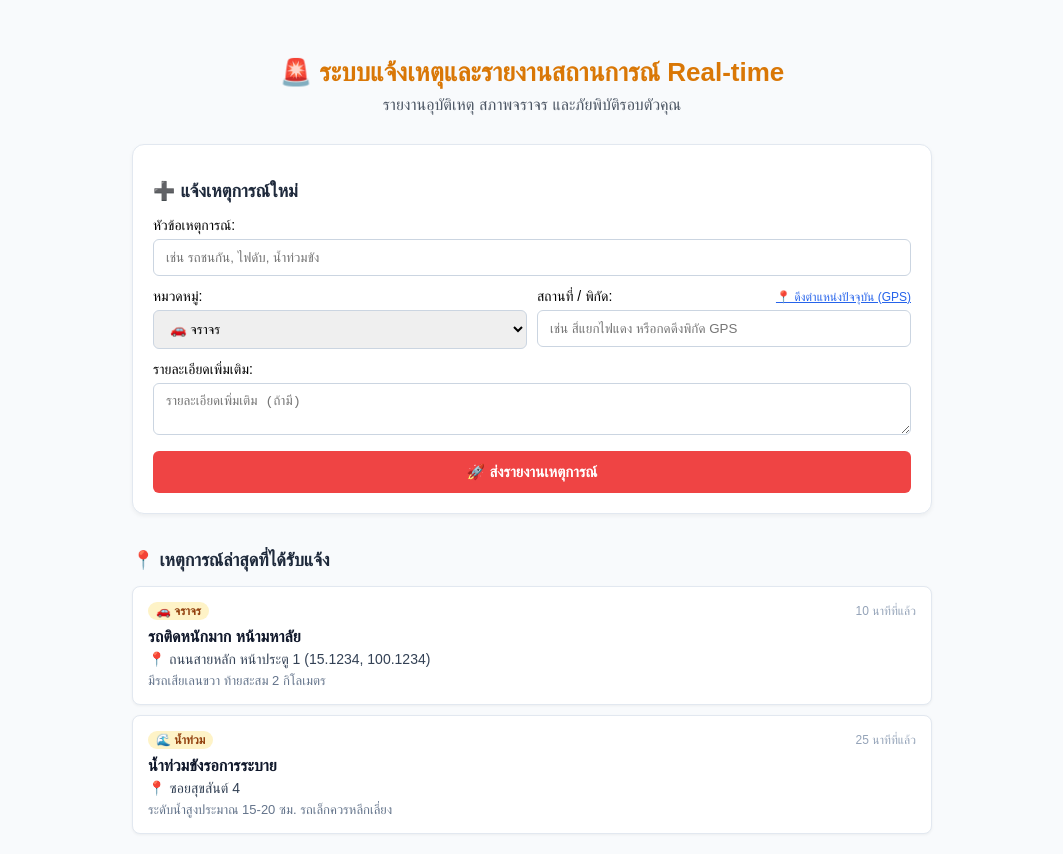
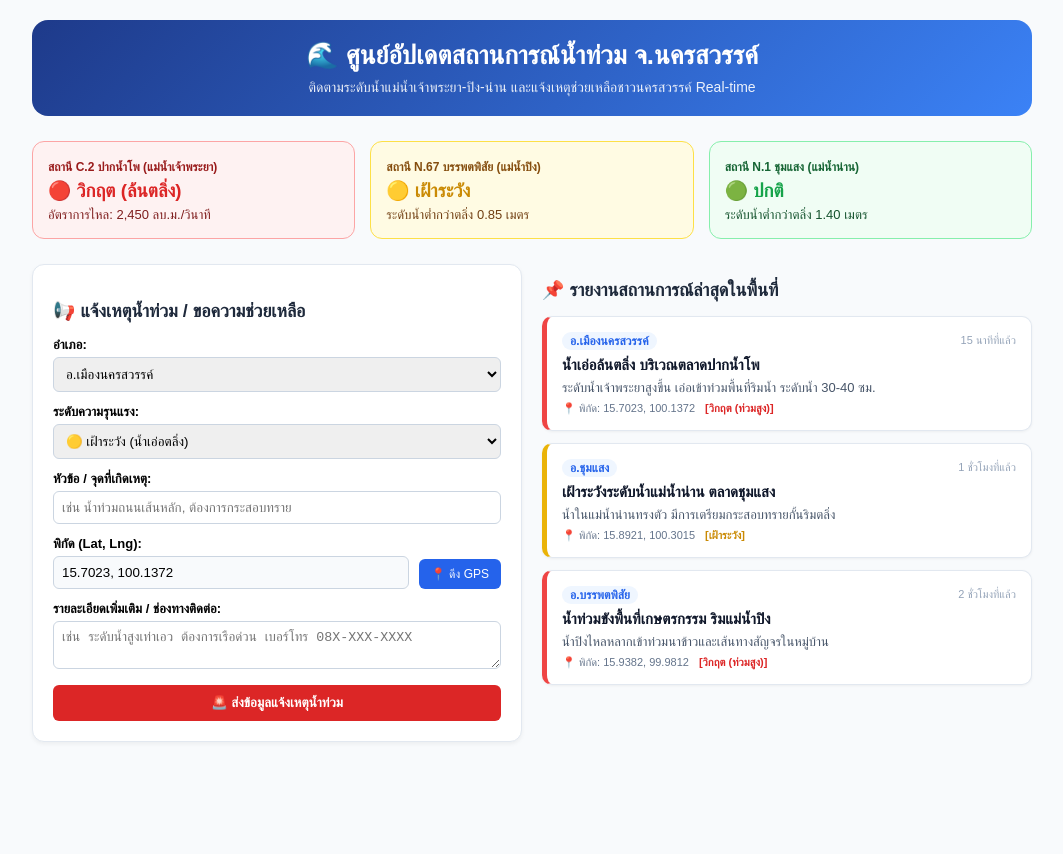
Before and after one commit to s690234303-bot/next-js-ai-lite, a Next.js app: page / in a window 1280 px wide. Shown: the whole page, without its empty margins (108-1171 px from the left). After the commit the page ends 800 px from the top, so only its background shows below. Built offline with nearby package versions, Linux system fonts and the light colour scheme.

Commit message:
ปลี่ยนเป็นเว็บน้ำท่วม นครสวรรค์

```diff
--- a/src/app/page.tsx
+++ b/src/app/page.tsx
@@ -1,57 +1,73 @@
 'use client';
-import { useState } from 'react';
+import { useState, useEffect, useRef } from 'react';
 
-interface Incident {
+interface FloodReport {
   id: number;
   title: string;
-  category: string;
-  location: string;
+  district: string;
+  level: 'วิกฤต (ท่วมสูง)' | 'เฝ้าระวัง' | 'ปกติ';
+  lat: number;
+  lng: number;
   detail: string;
   time: string;
 }
 
-export default function Home() {
-  const [incidents, setIncidents] = useState<Incident[]>([
+export default function NakhonSawanFloodApp() {
+  // ข้อมูลจำลองจุดน้ำท่วม/เฝ้าระวังในจังหวัดนครสวรรค์
+  const [reports, setReports] = useState<FloodReport[]>([
     {
       id: 1,
-      title: 'รถติดหนักมาก หน้ามหาลัย',
-      category: '🚗 จราจร',
-      location: 'ถนนสายหลัก หน้าประตู 1 (15.1234, 100.1234)',
-      detail: 'มีรถเสียเลนขวา ท้ายสะสม 2 กิโลเมตร',
-      time: '10 นาทีที่แล้ว',
+      title: 'น้ำเอ่อล้นตลิ่ง บริเวณตลาดปากน้ำโพ',
+      district: 'อ.เมืองนครสวรรค์',
+      level: 'วิกฤต (ท่วมสูง)',
+      lat: 15.7023,
+      lng: 100.1372,
+      detail: 'ระดับน้ำเจ้าพระยาสูงขึ้น เอ่อเข้าท่วมพื้นที่ริมน้ำ ระดับน้ำ 30-40 ซม.',
+      time: '15 นาทีที่แล้ว',
     },
     {
       id: 2,
-      title: 'น้ำท่วมขังรอการระบาย',
-      category: '🌊 น้ำท่วม',
-      location: 'ซอยสุขสันต์ 4',
-      detail: 'ระดับน้ำสูงประมาณ 15-20 ซม. รถเล็กควรหลีกเลี่ยง',
-      time: '25 นาทีที่แล้ว',
+      title: 'เฝ้าระวังระดับน้ำแม่น้ำน่าน ตลาดชุมแสง',
+      district: 'อ.ชุมแสง',
+      level: 'เฝ้าระวัง',
+      lat: 15.8921,
+      lng: 100.3015,
+      detail: 'น้ำในแม่น้ำน่านทรงตัว มีการเตรียมกระสอบทรายกั้นริมตลิ่ง',
+      time: '1 ชั่วโมงที่แล้ว',
+    },
+    {
+      id: 3,
+      title: 'น้ำท่วมขังพื้นที่เกษตรกรรม ริมแม่น้ำปิง',
+      district: 'อ.บรรพตพิสัย',
+      level: 'วิกฤต (ท่วมสูง)',
+      lat: 15.9382,
+      lng: 99.9812,
+      detail: 'น้ำปิงไหลหลากเข้าท่วมนาข้าวและเส้นทางสัญจรในหมู่บ้าน',
+      time: '2 ชั่วโมงที่แล้ว',
     },
   ]);
 
+  // ฟอร์มรับแจ้งเหตุ
   const [title, setTitle] = useState('');
-  const [category, setCategory] = useState('🚗 จราจร');
-  const [location, setLocation] = useState('');
+  const [district, setDistrict] = useState('อ.เมืองนครสวรรค์');
+  const [level, setLevel] = useState<'วิกฤต (ท่วมสูง)' | 'เฝ้าระวัง' | 'ปกติ'>('เฝ้าระวัง');
   const [detail, setDetail] = useState('');
+  const [lat, setLat] = useState('15.7023');
+  const [lng, setLng] = useState('100.1372');
   const [loadingGps, setLoadingGps] = useState(false);
 
-  // ฟังก์ชันดึงพิกัด GPS จริงจากอุปกรณ์
+  // ดึงพิกัด GPS นครสวรรค์
   const handleGetLocation = () => {
-    if (!navigator.geolocation) {
-      alert('อุปกรณ์ของคุณไม่รองรับการดึงพิกัด GPS');
-      return;
-    }
+    if (!navigator.geolocation) return alert('อุปกรณ์ไม่รองรับ GPS');
     setLoadingGps(true);
     navigator.geolocation.getCurrentPosition(
-      (position) => {
-        const lat = position.coords.latitude.toFixed(5);
-        const lng = position.coords.longitude.toFixed(5);
-        setLocation(`พิกัดปัจจุบัน (${lat}, ${lng})`);
+      (pos) => {
+        setLat(pos.coords.latitude.toFixed(4));
+        setLng(pos.coords.longitude.toFixed(4));
         setLoadingGps(false);
       },
       () => {
-        alert('ไม่สามารถดึงตำแหน่งได้ กรุณาเปิดอนุญาตการใช้ Location บนเบราว์เซอร์');
+        alert('ไม่สามารถดึงตำแหน่งได้');
         setLoadingGps(false);
       }
     );
@@ -59,159 +75,185 @@ export default function Home() {
 
   const handleSubmit = (e: React.FormEvent) => {
     e.preventDefault();
-    if (!title || !location) return alert('กรุณากรอกหัวข้อและสถานที่ครับ');
+    if (!title) return alert('กรุณากรอกหัวข้อแจ้งเหตุ');
 
-    const newIncident: Incident = {
+    const newReport: FloodReport = {
       id: Date.now(),
       title,
-      category,
-      location,
+      district,
+      level,
+      lat: parseFloat(lat) || 15.7023,
+      lng: parseFloat(lng) || 100.1372,
       detail,
       time: 'เพิ่งแจ้งเมื่อครู่',
     };
 
-    setIncidents([newIncident, ...incidents]);
+    setReports([newReport, ...reports]);
     setTitle('');
-    setLocation('');
     setDetail('');
   };
 
   return (
-    <div style={{ maxWidth: '800px', margin: '0 auto', padding: '20px', fontFamily: 'sans-serif' }}>
-      <header style={{ textAlign: 'center', marginBottom: '30px', paddingTop: '20px' }}>
-        <h1 style={{ color: '#d97706', fontSize: '26px', marginBottom: '8px' }}>
-          🚨 ระบบแจ้งเหตุและรายงานสถานการณ์ Real-time
-        </h1>
-        <p style={{ color: '#4b5563', margin: 0 }}>รายงานอุบัติเหตุ สภาพจราจร และภัยพิบัติรอบตัวคุณ</p>
+    <div style={{ maxWidth: '1000px', margin: '0 auto', padding: '20px', fontFamily: 'sans-serif' }}>
+      {/* Header */}
+      <header style={{ textAlign: 'center', marginBottom: '25px', padding: '20px', background: 'linear-gradient(135deg, #1e3a8a, #3b82f6)', color: 'white', borderRadius: '16px' }}>
+        <h1 style={{ margin: '0 0 8px 0', fontSize: '26px' }}>🌊 ศูนย์อัปเดตสถานการณ์น้ำท่วม จ.นครสวรรค์</h1>
+        <p style={{ margin: 0, opacity: 0.9, fontSize: '14px' }}>ติดตามระดับน้ำแม่น้ำเจ้าพระยา-ปิง-น่าน และแจ้งเหตุช่วยเหลือชาวนครสวรรค์ Real-time</p>
       </header>
 
-      <div style={{ display: 'grid', gap: '20px' }}>
-        {/* ฟอร์มแจ้งเหตุ */}
+      {/* สรุปสถานการณ์น้ำในแม่น้ำหลักนครสวรรค์ */}
+      <div style={{ display: 'grid', gridTemplateColumns: 'repeat(auto-fit, minmax(250px, 1fr))', gap: '15px', marginBottom: '25px' }}>
+        <div style={{ padding: '15px', background: '#fef2f2', border: '1px solid #fca5a5', borderRadius: '12px' }}>
+          <span style={{ fontSize: '12px', color: '#991b1b', fontWeight: 'bold' }}>สถานี C.2 ปากน้ำโพ (แม่น้ำเจ้าพระยา)</span>
+          <h3 style={{ margin: '5px 0', color: '#dc2626' }}>🔴 วิกฤต (ล้นตลิ่ง)</h3>
+          <p style={{ margin: 0, fontSize: '13px', color: '#7f1d1d' }}>อัตราการไหล: 2,450 ลบ.ม./วินาที</p>
+        </div>
+        <div style={{ padding: '15px', background: '#fffbe3', border: '1px solid #fde047', borderRadius: '12px' }}>
+          <span style={{ fontSize: '12px', color: '#854d0e', fontWeight: 'bold' }}>สถานี N.67 บรรพตพิสัย (แม่น้ำปิง)</span>
+          <h3 style={{ margin: '5px 0', color: '#ca8a04' }}>🟡 เฝ้าระวัง</h3>
+          <p style={{ margin: 0, fontSize: '13px', color: '#713f12' }}>ระดับน้ำต่ำกว่าตลิ่ง 0.85 เมตร</p>
+        </div>
+        <div style={{ padding: '15px', background: '#f0fdf4', border: '1px solid #86efac', borderRadius: '12px' }}>
+          <span style={{ fontSize: '12px', color: '#166534', fontWeight: 'bold' }}>สถานี N.1 ชุมแสง (แม่น้ำน่าน)</span>
+          <h3 style={{ margin: '5px 0', color: '#16a34a' }}>🟢 ปกติ</h3>
+          <p style={{ margin: 0, fontSize: '13px', color: '#14532d' }}>ระดับน้ำต่ำกว่าตลิ่ง 1.40 เมตร</p>
+        </div>
+      </div>
+
+      {/* Main Content Grid */}
+      <div style={{ display: 'grid', gridTemplateColumns: 'repeat(auto-fit, minmax(320px, 1fr))', gap: '20px' }}>
+
+        {/* ฝั่งซ้าย: ฟอร์มแจ้งเหตุน้ำท่วม */}
         <div style={{ background: '#ffffff', padding: '20px', borderRadius: '12px', border: '1px solid #e2e8f0', boxShadow: '0 2px 4px rgba(0,0,0,0.05)' }}>
-          <h2 style={{ fontSize: '18px', fontWeight: 'bold', marginBottom: '15px', color: '#1e293b' }}>➕ แจ้งเหตุการณ์ใหม่</h2>
+          <h2 style={{ fontSize: '18px', marginBottom: '15px', color: '#1e293b' }}>📢 แจ้งเหตุน้ำท่วม / ขอความช่วยเหลือ</h2>
+
           <form onSubmit={handleSubmit} style={{ display: 'flex', flexDirection: 'column', gap: '12px' }}>
             <div>
-              <label style={{ display: 'block', marginBottom: '5px', fontSize: '14px', fontWeight: '500' }}>หัวข้อเหตุการณ์:</label>
+              <label style={{ display: 'block', fontSize: '13px', fontWeight: 'bold', marginBottom: '4px' }}>อำเภอ:</label>
+              <select
+                value={district}
+                onChange={(e) => setDistrict(e.target.value)}
+                style={{ width: '100%', padding: '8px', borderRadius: '6px', border: '1px solid #cbd5e1' }}
+              >
+                <option value="อ.เมืองนครสวรรค์">อ.เมืองนครสวรรค์</option>
+                <option value="อ.ชุมแสง">อ.ชุมแสง</option>
+                <option value="อ.บรรพตพิสัย">อ.บรรพตพิสัย</option>
+                <option value="อ.พยุหะคีรี">อ.พยุหะคีรี</option>
+                <option value="อ.ลาดยาว">อ.ลาดยาว</option>
+                <option value="อ.ตาคลี">อ.ตาคลี</option>
+                <option value="อ.เก้าเลี้ยว">อ.เก้าเลี้ยว</option>
+                <option value="อ.โกรกพระ">อ.โกรกพระ</option>
+                <option value="อ.หนองบัว">อ.หนองบัว</option>
+                <option value="อ.ไพศาลี">อ.ไพศาลี</option>
+                <option value="อ.ตากฟ้า">อ.ตากฟ้า</option>
+                <option value="อ.แม่วงก์">อ.แม่วงก์</option>
+                <option value="อ.แม่เปิน">อ.แม่เปิน</option>
+                <option value="อ.ชุมตาบง">อ.ชุมตาบง</option>
+              </select>
+            </div>
+
+            <div>
+              <label style={{ display: 'block', fontSize: '13px', fontWeight: 'bold', marginBottom: '4px' }}>ระดับความรุนแรง:</label>
+              <select
+                value={level}
+                onChange={(e) => setLevel(e.target.value as any)}
+                style={{ width: '100%', padding: '8px', borderRadius: '6px', border: '1px solid #cbd5e1' }}
+              >
+                <option value="วิกฤต (ท่วมสูง)">🔴 วิกฤต (ท่วมสูง / ตัดขาด)</option>
+                <option value="เฝ้าระวัง">🟡 เฝ้าระวัง (น้ำเอ่อตลิ่ง)</option>
+                <option value="ปกติ">🟢 ปกติ (น้ำแห้งลงแล้ว)</option>
+              </select>
+            </div>
+
+            <div>
+              <label style={{ display: 'block', fontSize: '13px', fontWeight: 'bold', marginBottom: '4px' }}>หัวข้อ / จุดที่เกิดเหตุ:</label>
               <input
                 type="text"
                 value={title}
                 onChange={(e) => setTitle(e.target.value)}
-                placeholder="เช่น รถชนกัน, ไฟดับ, น้ำท่วมขัง"
-                style={{ width: '100%', padding: '10px 12px', borderRadius: '6px', border: '1px solid #cbd5e1', boxSizing: 'border-box' }}
+                placeholder="เช่น น้ำท่วมถนนเส้นหลัก, ต้องการกระสอบทราย"
+                style={{ width: '100%', padding: '8px', borderRadius: '6px', border: '1px solid #cbd5e1', boxSizing: 'border-box' }}
               />
             </div>
 
-            <div style={{ display: 'flex', gap: '10px', flexWrap: 'wrap' }}>
-              <div style={{ flex: 1, minWidth: '200px' }}>
-                <label style={{ display: 'block', marginBottom: '5px', fontSize: '14px', fontWeight: '500' }}>หมวดหมู่:</label>
-                <select
-                  value={category}
-                  onChange={(e) => setCategory(e.target.value)}
-                  style={{ width: '100%', padding: '10px 12px', borderRadius: '6px', border: '1px solid #cbd5e1', boxSizing: 'border-box' }}
-                >
-                  <option value="🚗 จราจร">🚗 จราจร</option>
-                  <option value="⚠️ อุบัติเหตุ">⚠️ อุบัติเหตุ</option>
-                  <option value="🌊 น้ำท่วม">🌊 น้ำท่วม</option>
-                  <option value="🔥 อัคคีภัย">🔥 อัคคีภัย</option>
-                  <option value="📢 อื่นๆ">📢 อื่นๆ</option>
-                </select>
-              </div>
-
-              <div style={{ flex: 1, minWidth: '200px' }}>
-                <div style={{ display: 'flex', justifyContent: 'space-between', alignItems: 'center', marginBottom: '5px' }}>
-                  <label style={{ fontSize: '14px', fontWeight: '500' }}>สถานที่ / พิกัด:</label>
-                  <button
-                    type="button"
-                    onClick={handleGetLocation}
-                    style={{
-                      fontSize: '12px',
-                      color: '#2563eb',
-                      background: 'none',
-                      border: 'none',
-                      cursor: 'pointer',
-                      textDecoration: 'underline',
-                      padding: 0
-                    }}
-                  >
-                    {loadingGps ? '⌛ กำลังดึงพิกัด...' : '📍 ดึงตำแหน่งปัจจุบัน (GPS)'}
-                  </button>
-                </div>
+            <div style={{ display: 'flex', gap: '10px' }}>
+              <div style={{ flex: 1 }}>
+                <label style={{ display: 'block', fontSize: '13px', fontWeight: 'bold', marginBottom: '4px' }}>
+                  พิกัด (Lat, Lng):
+                </label>
                 <input
                   type="text"
-                  value={location}
-                  onChange={(e) => setLocation(e.target.value)}
-                  placeholder="เช่น สี่แยกไฟแดง หรือกดดึงพิกัด GPS"
-                  style={{ width: '100%', padding: '10px 12px', borderRadius: '6px', border: '1px solid #cbd5e1', boxSizing: 'border-box' }}
+                  value={`${lat}, ${lng}`}
+                  readOnly
+                  style={{ width: '100%', padding: '8px', borderRadius: '6px', border: '1px solid #cbd5e1', background: '#f8fafc', boxSizing: 'border-box' }}
                 />
               </div>
+              <button
+                type="button"
+                onClick={handleGetLocation}
+                style={{ alignSelf: 'flex-end', padding: '8px 12px', background: '#2563eb', color: 'white', border: 'none', borderRadius: '6px', cursor: 'pointer', fontSize: '12px' }}
+              >
+                {loadingGps ? '⌛...' : '📍 ดึง GPS'}
+              </button>
             </div>
 
             <div>
-              <label style={{ display: 'block', marginBottom: '5px', fontSize: '14px', fontWeight: '500' }}>รายละเอียดเพิ่มเติม:</label>
+              <label style={{ display: 'block', fontSize: '13px', fontWeight: 'bold', marginBottom: '4px' }}>รายละเอียดเพิ่มเติม / ช่องทางติดต่อ:</label>
               <textarea
                 value={detail}
                 onChange={(e) => setDetail(e.target.value)}
                 rows={2}
-                placeholder="รายละเอียดเพิ่มเติม (ถ้ามี)"
-                style={{ width: '100%', padding: '10px 12px', borderRadius: '6px', border: '1px solid #cbd5e1', boxSizing: 'border-box' }}
+                placeholder="เช่น ระดับน้ำสูงเท่าเอว ต้องการเรือด่วน เบอร์โทร 08X-XXX-XXXX"
+                style={{ width: '100%', padding: '8px', borderRadius: '6px', border: '1px solid #cbd5e1', boxSizing: 'border-box' }}
               />
             </div>
 
             <button
               type="submit"
-              style={{
-                backgroundColor: '#ef4444',
-                color: '#fff',
-                padding: '12px',
-                borderRadius: '6px',
-                border: 'none',
-                fontWeight: 'bold',
-                cursor: 'pointer',
-                fontSize: '15px'
-              }}
+              style={{ padding: '10px', background: '#dc2626', color: 'white', fontWeight: 'bold', border: 'none', borderRadius: '6px', cursor: 'pointer' }}
             >
-              🚀 ส่งรายงานเหตุการณ์
+              🚨 ส่งข้อมูลแจ้งเหตุน้ำท่วม
             </button>
           </form>
         </div>
 
-        {/* รายการเหตุการณ์ */}
+        {/* ฝั่งขวา: รายการแจ้งเหตุสดในจังหวัดนครสวรรค์ */}
         <div>
-          <h2 style={{ fontSize: '18px', fontWeight: 'bold', marginBottom: '15px', color: '#1e293b' }}>📍 เหตุการณ์ล่าสุดที่ได้รับแจ้ง</h2>
-          <div style={{ display: 'flex', flexDirection: 'column', gap: '10px' }}>
-            {incidents.map((item) => (
+          <h2 style={{ fontSize: '18px', marginBottom: '15px', color: '#1e293b' }}>📌 รายงานสถานการณ์ล่าสุดในพื้นที่</h2>
+          <div style={{ display: 'flex', flexDirection: 'column', gap: '12px' }}>
+            {reports.map((item) => (
               <div
                 key={item.id}
                 style={{
                   padding: '15px',
-                  borderRadius: '8px',
+                  borderRadius: '10px',
+                  background: 'white',
                   border: '1px solid #e2e8f0',
-                  backgroundColor: '#ffffff',
                   boxShadow: '0 1px 3px rgba(0,0,0,0.05)',
+                  borderLeft: `5px solid ${
+                    item.level === 'วิกฤต (ท่วมสูง)' ? '#ef4444' : item.level === 'เฝ้าระวัง' ? '#eab308' : '#22c55e'
+                  }`,
                 }}
               >
-                <div style={{ display: 'flex', justifyContent: 'space-between', alignItems: 'center', marginBottom: '8px' }}>
-                  <span
-                    style={{
-                      backgroundColor: '#fef3c7',
-                      color: '#92400e',
-                      padding: '2px 8px',
-                      borderRadius: '12px',
-                      fontSize: '12px',
-                      fontWeight: 'bold',
-                    }}
-                  >
-                    {item.category}
+                <div style={{ display: 'flex', justifyContent: 'space-between', alignItems: 'center', marginBottom: '6px' }}>
+                  <span style={{ fontSize: '12px', fontWeight: 'bold', color: '#2563eb', background: '#eff6ff', padding: '2px 8px', borderRadius: '10px' }}>
+                    {item.district}
                   </span>
-                  <span style={{ fontSize: '12px', color: '#94a3b8' }}>{item.time}</span>
+                  <span style={{ fontSize: '11px', color: '#94a3b8' }}>{item.time}</span>
                 </div>
-                <h3 style={{ margin: '0 0 5px 0', fontSize: '16px', color: '#0f172a' }}>{item.title}</h3>
-                <p style={{ margin: '0 0 5px 0', fontSize: '14px', color: '#334155' }}>📍 {item.location}</p>
-                {item.detail && <p style={{ margin: 0, fontSize: '13px', color: '#64748b' }}>{item.detail}</p>}
+                <h3 style={{ margin: '0 0 6px 0', fontSize: '15px', color: '#0f172a' }}>{item.title}</h3>
+                <p style={{ margin: '0 0 6px 0', fontSize: '13px', color: '#475569' }}>{item.detail}</p>
+                <div style={{ fontSize: '11px', color: '#64748b', display: 'flex', gap: '10px' }}>
+                  <span>📍 พิกัด: {item.lat}, {item.lng}</span>
+                  <span style={{ fontWeight: 'bold', color: item.level === 'วิกฤต (ท่วมสูง)' ? '#dc2626' : '#ca8a04' }}>
+                    [{item.level}]
+                  </span>
+                </div>
               </div>
             ))}
           </div>
         </div>
+
       </div>
     </div>
   );
```
